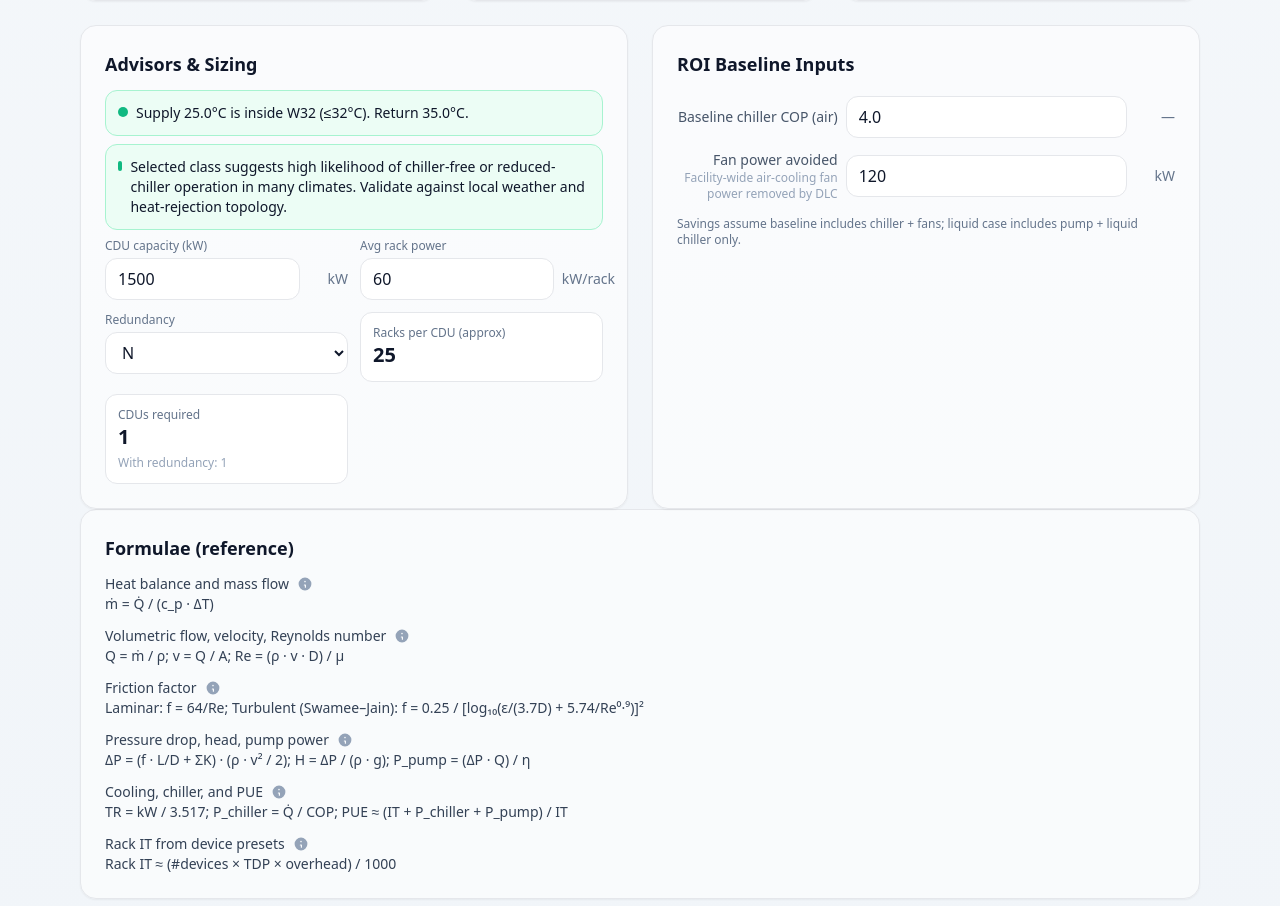
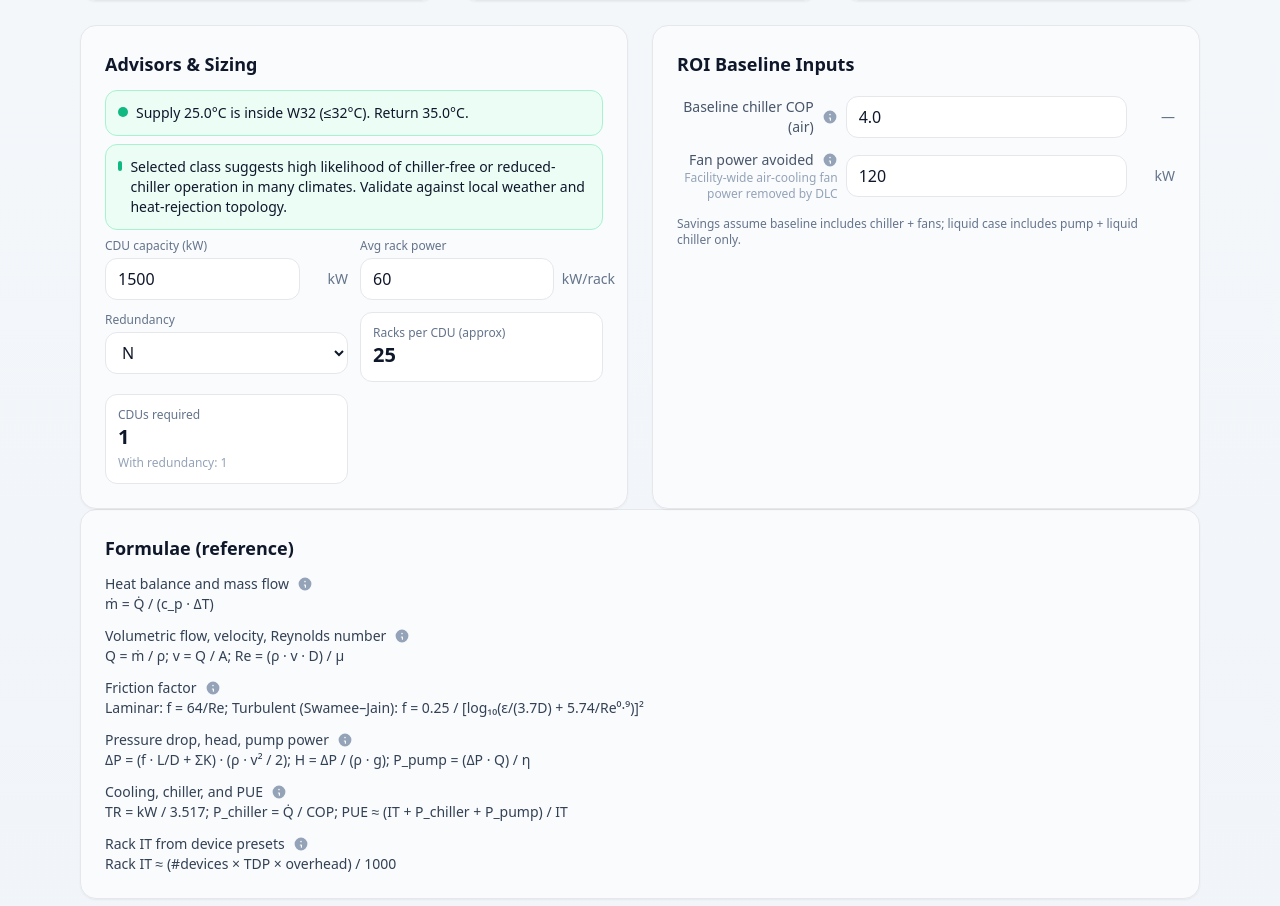
Before and after one commit to canncupiscent/dc-liquid-cooling-calculator, a React (Vite) app: page / in a window 1280 px wide. Shown: the part 1861-2767 px from the top of the page. Built offline with nearby package versions, Linux system fonts and the light colour scheme.

Commit message:
UX: reorder panels (1-2-3 sequence), add Hydraulics & Energy tooltips, enhance Formulae with hoverable explanations, add ROI Baseline hover tips

```diff
--- a/src/App.jsx
+++ b/src/App.jsx
@@ -552,10 +552,10 @@ export default function App() {
           </Section>
 
           <Section title='ROI Baseline Inputs'>
-            <Row label='Baseline chiller COP (air)'>
+            <Row label='Baseline chiller COP (air)' tip={'Coefficient of Performance for the air-cooled baseline. COP = cooling kW / electric kW. Higher COP means a more efficient baseline (smaller savings vs DLC). Typical air-cooled data centers operate around COP 3–5 depending on climate and setpoints.'}>
               <Input value={baselineAirCOP} onChange={setBaselineAirCOP} suffix='—' step={0.1} />
             </Row>
-            <Row label='Fan power avoided' help='Facility-wide air-cooling fan power removed by DLC'>
+            <Row label='Fan power avoided' help='Facility-wide air-cooling fan power removed by DLC' tip={'Total site fan power that DLC eliminates or reduces (e.g., CRAH/CRAC fans, AHUs). Enter average kW across the load. Higher values increase savings attributed to DLC as less air handling is required.'}>
               <Input value={baselineFanKW} onChange={setBaselineFanKW} suffix='kW' />
             </Row>
             <div className='text-xs text-slate-500 mt-2'>Savings assume baseline includes chiller + fans; liquid case includes pump + liquid chiller only.</div>
```
